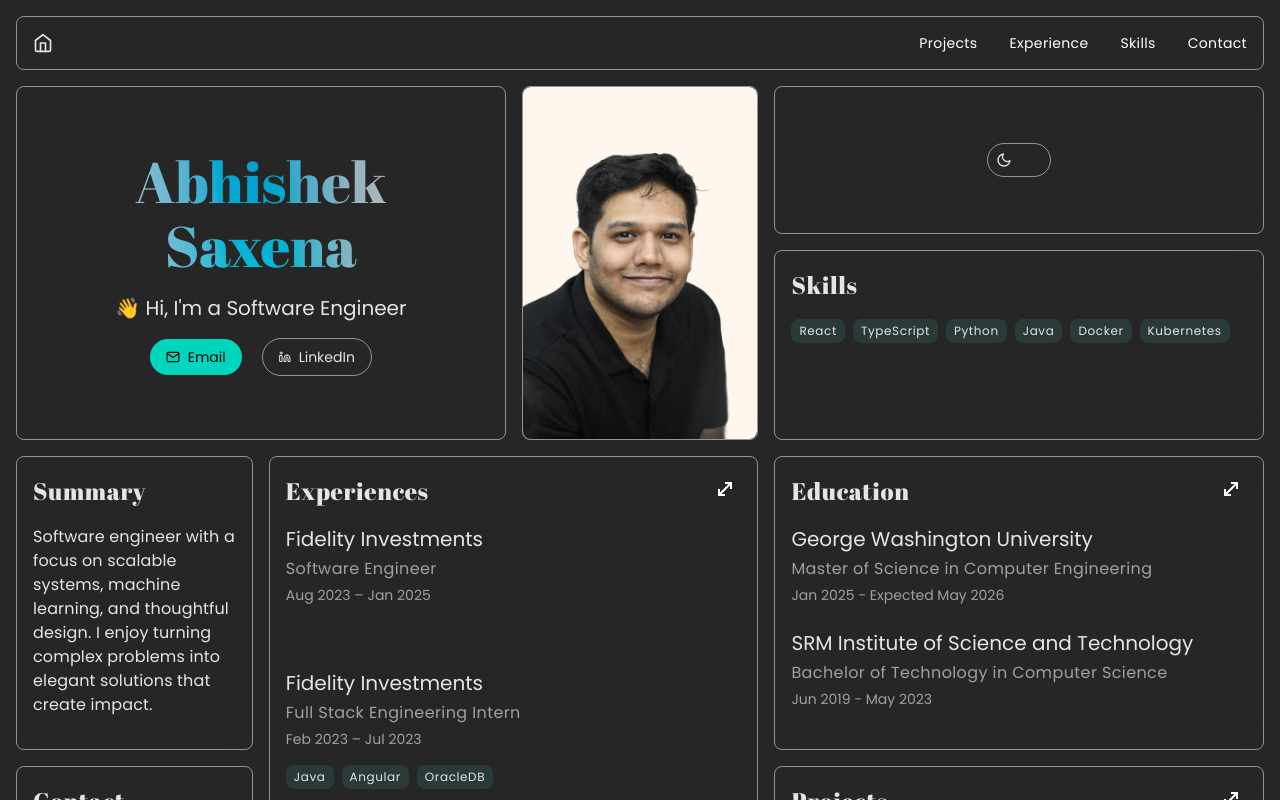
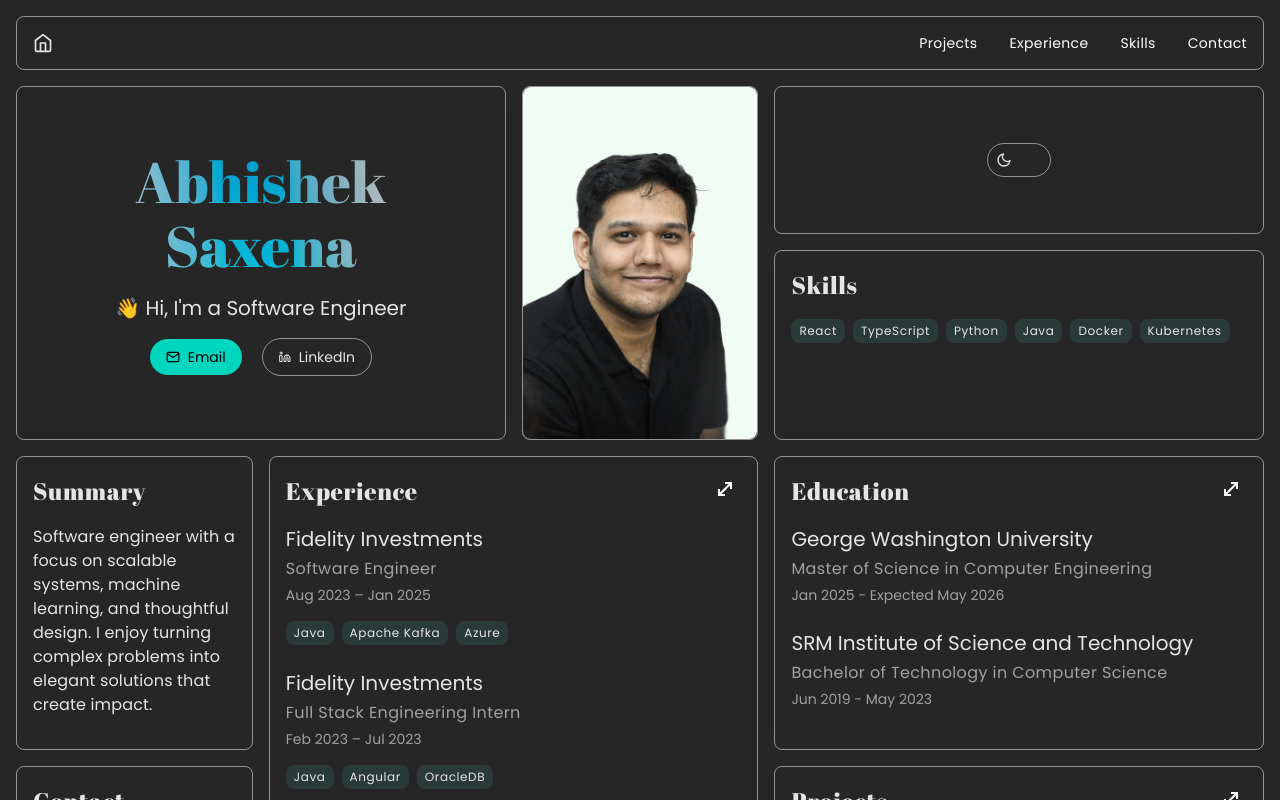
Before and after one commit to saxenabhishek/saxenabhishek, a React (Vite) app in the folder website/: page / in a window 1280 px wide. Shown: the top 800 px of the page. Built offline with nearby package versions, Linux system fonts and the light colour scheme.

Commit message:
style: minor changes

```diff
--- a/website/src/components/ExperienceCardHolder.jsx
+++ b/website/src/components/ExperienceCardHolder.jsx
@@ -8,13 +8,12 @@ const ExperienceCardHolder = ({
   onFilterChange,
   mode,
 }) => {
-  const len = experienceData.experiences.length;
   const exp = experienceData.experiences;
 
   return (
     <motion.div layout="position" className="relative">
       <h1 className="text-2xl leading-9 tracking-wide font-heading pb-4">
-        Experiences
+        Experience
       </h1>
       <ExpandShrinkBtn
         onFilterChange={onFilterChange}
@@ -32,7 +31,11 @@ const ExperienceCardHolder = ({
             key={`exp-${idx}`}
             className="pb-2"
           >
-            <ExperienceCard experience={exp} expanded={expanded} />
+            <ExperienceCard
+              experience={exp}
+              expanded={expanded}
+              idx={`exp-${idx}`}
+            />
           </motion.div>
         );
       })}
--- a/website/src/components/ProfileCard.jsx
+++ b/website/src/components/ProfileCard.jsx
@@ -4,7 +4,7 @@ const ProfileCard = () => (
   <img
     src={imgurl}
     alt="Profile"
-    className="rounded-lg object-cover bg-orange-50"
+    className="rounded-lg object-cover bg-blue-50 h-full dark:bg-green-50 transition-colors"
   />
 );
 
--- a/website/src/components/ProjectCardHolder.jsx
+++ b/website/src/components/ProjectCardHolder.jsx
@@ -3,9 +3,7 @@ import { motion } from "motion/react";
 import ExpandShrinkBtn from "./ExpandShrinkButton";
 
 const ProjectCardHolder = ({ projectData, expanded, onFilterChange, mode }) => {
-  const len = projectData.projects.length;
   let proj = projectData.projects;
-
   return (
     <motion.section
       layout="position"
@@ -23,11 +21,12 @@ const ProjectCardHolder = ({ projectData, expanded, onFilterChange, mode }) => {
       {proj.map((pr, idx) => {
         return (
           <motion.article
-            layout
+            layout="position"
+            style={{ borderRadius: 12 }}
             key={`exp-${idx}`}
-            className="rounded-xl border-black/50 dark:border-white/20 border p-3 flex gap-2 flex-col justify-center lg:flex-row min-h-48 relative"
+            className="border-black/50 dark:border-white/20 border p-3 flex flex-col gap-2 justify-evenly lg:flex-row relative"
           >
-            <ProjectCard project={pr} expanded={expanded} />
+            <ProjectCard project={pr} expanded={expanded} idx={`exp-${idx}`} />
           </motion.article>
         );
       })}
```
